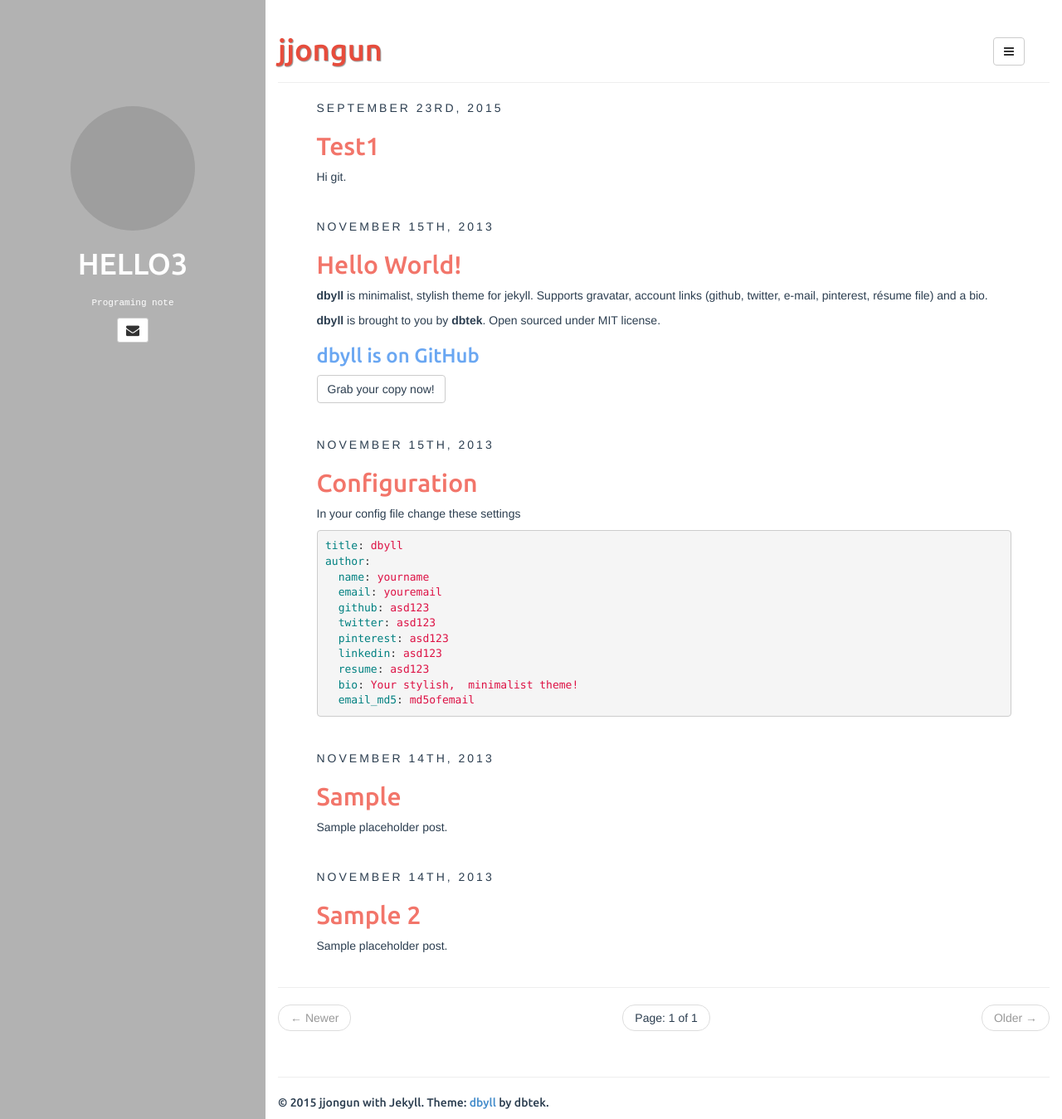
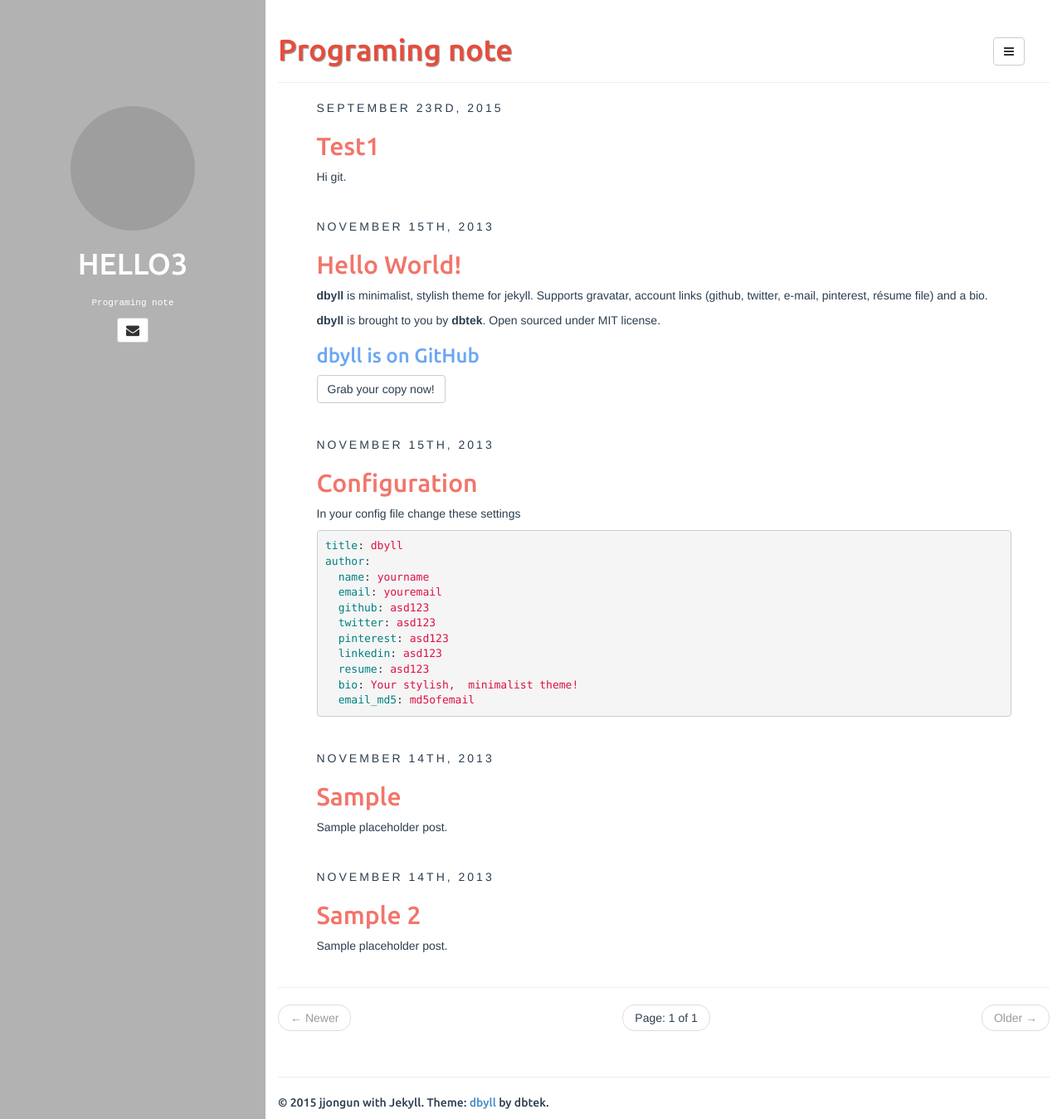
Before and after one commit to dbtek/dbyll, a Jekyll site: the page built from index.html, in a window 1280 px wide and 1349 px high. Shown: the whole window at 83% size. Built offline with Jekyll 4.4.1, drawn with Linux system fonts in a browser that asks for light colours; the list of posts is cut into pages by our own code; grey boxes are pictures that could not be loaded.

Commit message:
Update _config.yml

```diff
--- a/_config.yml
+++ b/_config.yml
@@ -13,7 +13,7 @@ defaults:
     scope:
       path: "" # empty string for all files
     values:
-      title: jjongun
+      title: Programing note
 
 description: Stylish Jekyll Theme
 author:
```
